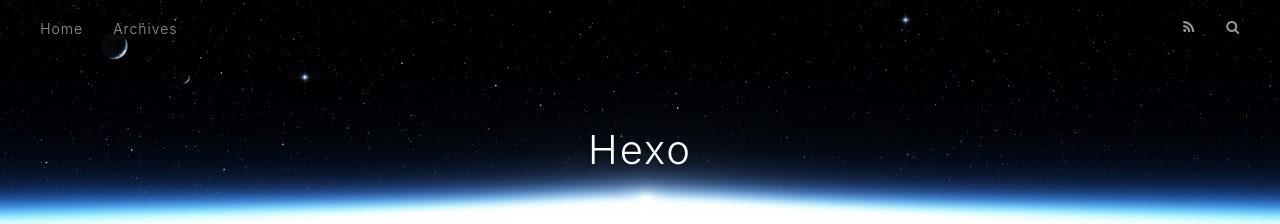
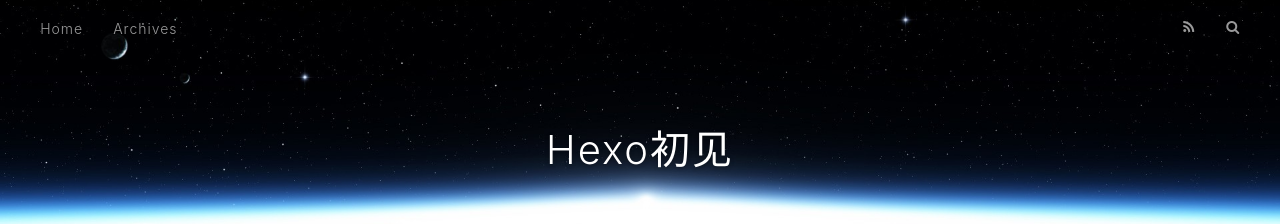
Before and after one commit to Nekoes/Nekoes.github.io, a plain HTML site: page 2020/04/05/hello-world/index.html in a window 1280 px wide. Shown: the top 224 px of the page. Drawn offline with nearby package versions, Linux system fonts and the light colour scheme.

Commit message:
Site updated: 2020-04-05 03:17:50

```diff
--- a/2020/04/05/hello-world/index.html
+++ b/2020/04/05/hello-world/index.html
@@ -44,7 +44,7 @@
         <div id="header-outer" class="outer">
           <div id="header-title" class="inner">
             <h1 id="logo-wrap">
-              <a href="/" id="logo">Hexo</a>
+              <a href="/" id="logo">Hexo初见</a>
             </h1>
 
           </div>
```
